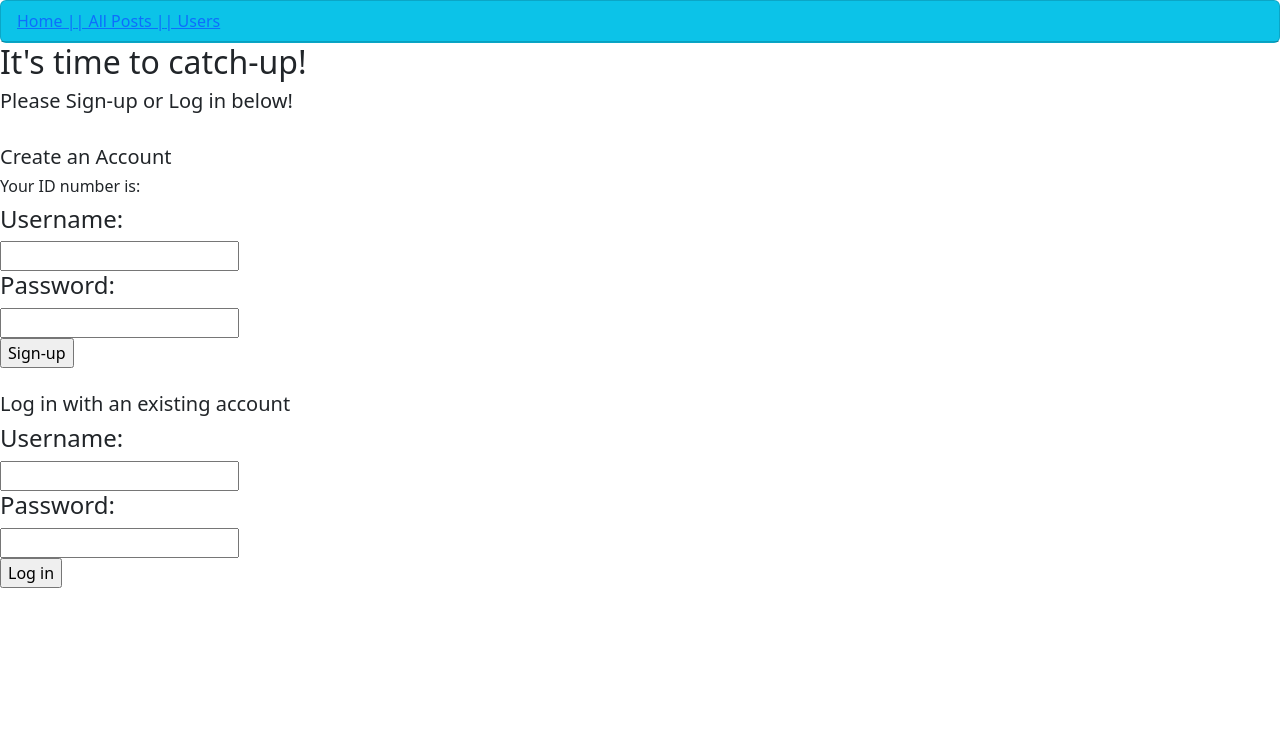
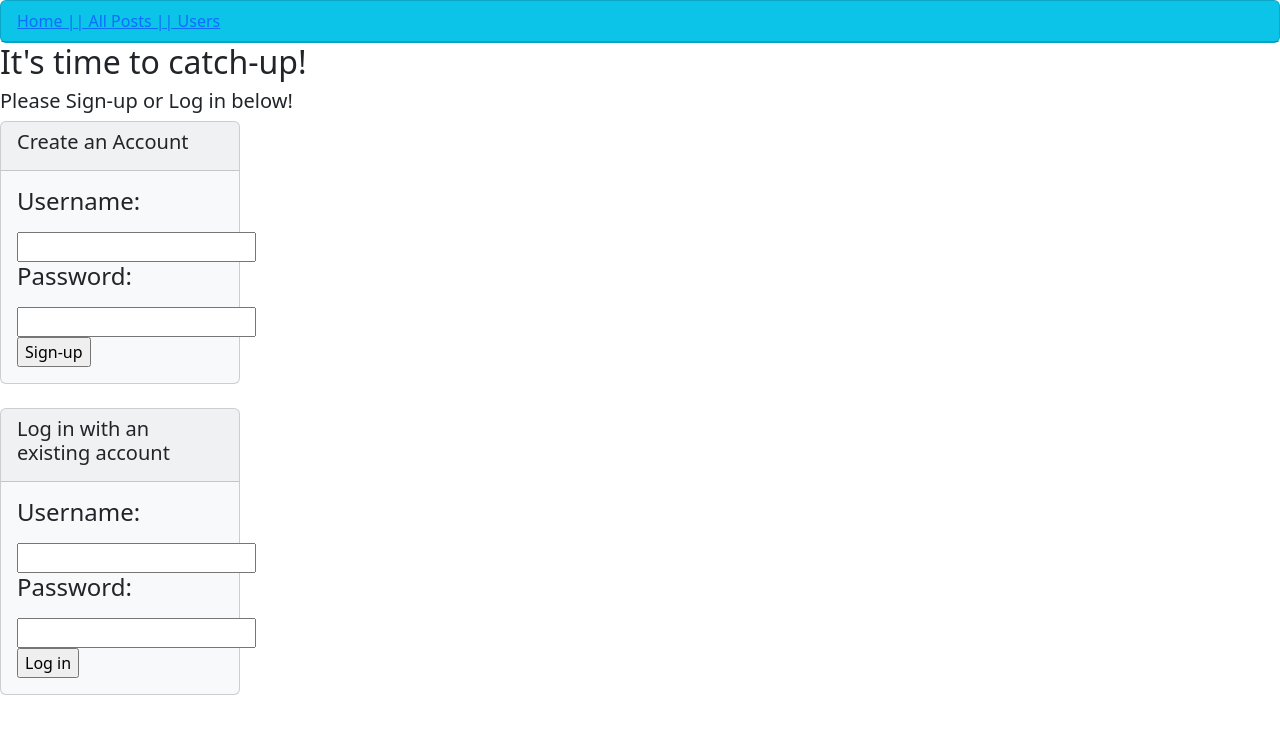
Before and after one commit to mapjohns/catching-up, a React (Create React App) app: page / in a window 1280 px wide. Shown: the top 734 px of the page. Built offline with nearby package versions, Linux system fonts and the light colour scheme; no server answers.

Commit message:
Added more react bootstrap styling

```diff
--- a/src/components/users/UserInput.js
+++ b/src/components/users/UserInput.js
@@ -2,7 +2,7 @@ import React, { Component } from "react";
 import { connect } from 'react-redux';
 import { createUser } from '../../actions/userActions';
 import { loginUser } from "../../actions/userLoginAction";
-
+import Card from 'react-bootstrap/Card';
 
 class UserInput extends Component {
 
@@ -88,25 +88,48 @@ class UserInput extends Component {
     render() {
         return(
             this.props.loggedIn === undefined ?
-                <div><h2>It's time to catch-up!</h2>
+                <div>
+                    <h2>It's time to catch-up!</h2>
                     <h5>Please Sign-up or Log in below!</h5>
-                <br></br>
+                <Card
+                    bg={"light"}
+                    style={{ width: '15rem' }}
+
+                >
+                    <Card.Header>
                         <h5>Create an Account</h5>
-                <h6>Your ID number is: {this.props.userID}</h6>
+                    </Card.Header>
+                    <Card.Body>
+                    {/* <h6>Your ID number is: {this.props.userID}</h6> */}
                     <form onSubmit={this.onSubmitHandler}>
-                    <h4>Username:</h4><input onChange={this.onChangeHandlerUsername} value={this.state.create.username} type="text"/>
-                    <h4>Password:</h4><input onChange={this.onChangeHandlerPassword} value={this.state.create.password} type="password"/>
+                    <Card.Text><h4>Username:</h4></Card.Text>
+                        <input onChange={this.onChangeHandlerUsername} value={this.state.create.username} type="text"/>
+                    <Card.Text><h4>Password:</h4></Card.Text>
+                        <input onChange={this.onChangeHandlerPassword} value={this.state.create.password} type="password"/>
                         <br></br>
                         <input type="submit" value="Sign-up"/>
                     </form>
+                    </Card.Body>
+                </Card>
                 <br></br>
-                <h5>Log in with an existing account</h5>
+                <Card
+                    bg={"light"}
+                    style={{ width: '15rem' }}
+                >
+                    <Card.Header><h5>Log in with an existing account</h5></Card.Header>
+                    <Card.Body>
                     <form onSubmit={this.onSubmitHandlerLogin}>
-                    <h4>Username:</h4><input onChange={this.onChangeHandlerLoginUsername} value={this.state.login.username} type="text"/>
-                    <h4>Password:</h4><input onChange={this.onChangeHandlerLoginPassword} value={this.state.login.password} type="password"/>
+                    <Card.Text><h4>Username:</h4></Card.Text>
+                        <input onChange={this.onChangeHandlerLoginUsername} value={this.state.login.username} type="text"/>
+                    <Card.Text><h4>Password:</h4></Card.Text>
+                        <input onChange={this.onChangeHandlerLoginPassword} value={this.state.login.password} type="password"/>
                         <br></br>
                         <input type="submit" value="Log in"/>
-                </form></div>
+                    </form>
+                    </Card.Body>
+                </Card>
+                </div>
+
             :
                 <div>
                 <form onSubmit={this.onSubmitHandlerLogOut}>
```
Lines whose indentation alone changed are shown as unchanged.
